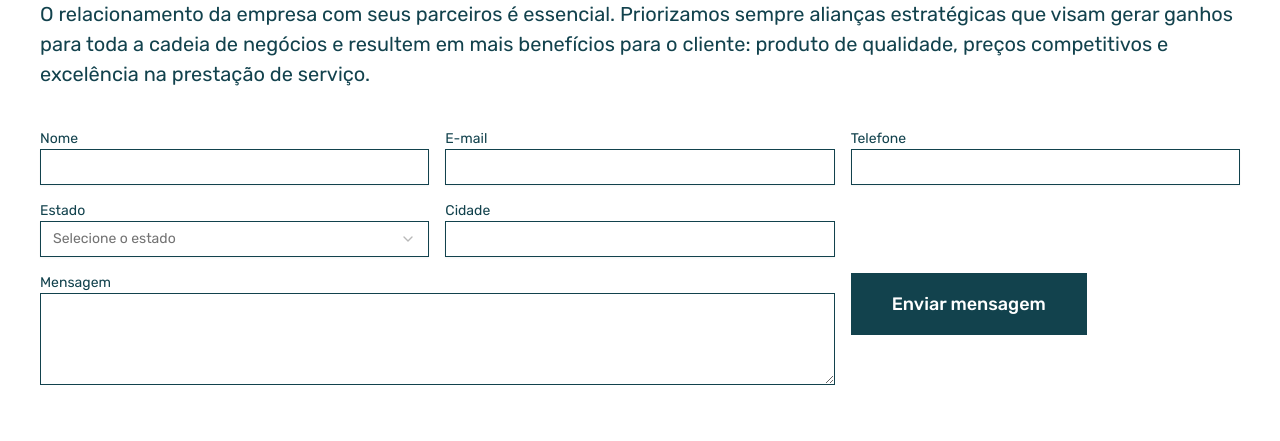
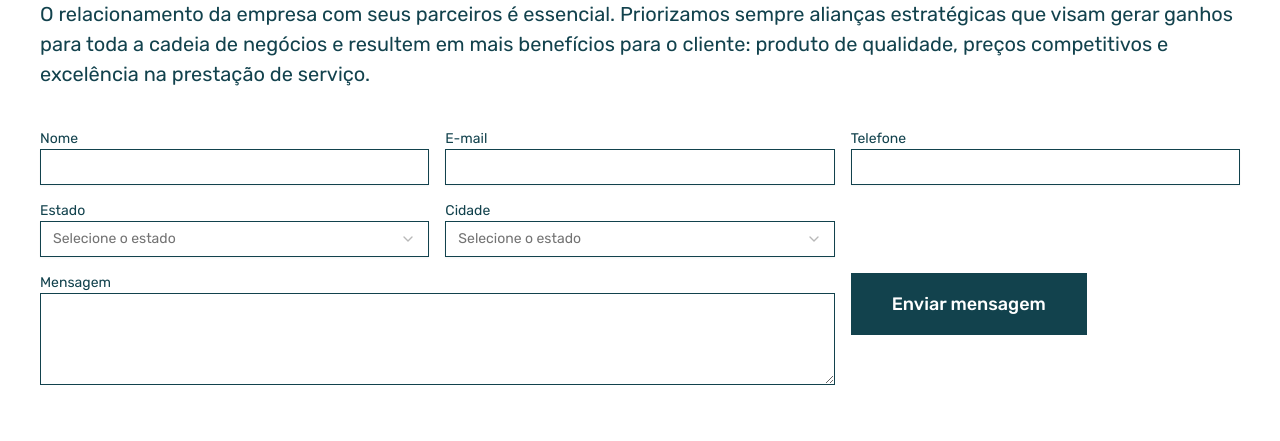
Before and after one commit to renzi-fidele-frontend/construtora-amc, a Next.js app: page /institucional/parceria in a window 1280 px wide. Shown: the part 820-1261 px from the top of the page. Built offline with nearby package versions, Linux system fonts and the light colour scheme.

Commit message:
feat: Adicionando a funcionalidade de mostrar as cidades de acordo com o estado selecionado ao formulário

```diff
--- /dev/null
+++ b/app/institucional/parceria/components/formulario.tsx
@@ -0,0 +1,79 @@
+"use client";
+import Btn from "@/components/shared/Btn";
+import { Input } from "@/components/ui/input";
+import { Select, SelectContent, SelectItem, SelectTrigger, SelectValue } from "@/components/ui/select";
+import { cidadesPorEstado } from "@/data/data";
+import { useState } from "react";
+
+const FormularioDeParceria = () => {
+   const [cidadesDisponiveis, setCidadesDisponiveis] = useState([""]);
+   return (
+      <form className="grid grid-cols-3 gap-4 [&_input]:border-theme1 mt-10 text-sm">
+         {/* Nome */}
+         <fieldset>
+            <label htmlFor="nome">Nome</label>
+            <Input min={3} name="nome" required />
+         </fieldset>
+         {/* Email */}
+         <fieldset>
+            <label htmlFor="email">E-mail</label>
+            <Input type="email" name="email" required />
+         </fieldset>
+         {/* Telefone */}
+         <fieldset>
+            <label htmlFor="tel">Telefone</label>
+            <Input type="tel" name="tel" required />
+         </fieldset>
+         {/* Estado */}
+         <fieldset>
+            <label htmlFor="estado">Estado</label>
+            <Select
+               onValueChange={(novaCidade) => {
+                  cidadesPorEstado.forEach((v) => {
+                     if (v.nome === novaCidade) {
+                        setCidadesDisponiveis(v.cidades);
+                     }
+                  });
+               }}
+            >
+               <SelectTrigger className="border-theme1 w-full">
+                  <SelectValue placeholder="Selecione o estado" />
+               </SelectTrigger>
+               <SelectContent className="">
+                  {cidadesPorEstado.map((cidade, k) => (
+                     <SelectItem value={cidade.nome} key={k}>
+                        {cidade.nome}
+                     </SelectItem>
+                  ))}
+               </SelectContent>
+            </Select>
+         </fieldset>
+         {/* Cidade */}
+         <fieldset>
+            <label htmlFor="cidade">Cidade</label>
+            <Select>
+               <SelectTrigger className="border-theme1 w-full">
+                  <SelectValue placeholder="Selecione o estado" />
+                  <SelectContent className="">
+                     {cidadesDisponiveis.map((cidade, k) => (
+                        <SelectItem value={cidade} key={k}>
+                           {cidade}
+                        </SelectItem>
+                     ))}
+                  </SelectContent>
+               </SelectTrigger>
+            </Select>
+         </fieldset>
+         {/* Mensagem */}
+         <fieldset className="col-span-2">
+            <label htmlFor="msg">Mensagem</label>
+            <textarea className="w-full border border-theme1 h-23 p-3" name="" id=""></textarea>
+         </fieldset>
+         {/* Botão */}
+         <div>
+            <Btn>Enviar mensagem</Btn>
+         </div>
+      </form>
+   );
+};
+export default FormularioDeParceria;
--- a/app/institucional/parceria/page.tsx
+++ b/app/institucional/parceria/page.tsx
@@ -2,10 +2,7 @@ import Container from "@/components/layout/Container";
 import Breadcrumb from "@/components/shared/Breadcrumb";
 import SectionIntro from "@/components/shared/SectionIntro";
 import Image from "next/image";
-import { Input } from "@/components/ui/input";
-import Btn from "@/components/shared/Btn";
-import { Select, SelectContent, SelectItem, SelectTrigger, SelectValue } from "@/components/ui/select";
-import { cidadesPorEstado } from "@/data/data";
+import FormularioDeParceria from "./components/formulario";
 
 const Parceria = () => {
    return (
@@ -27,53 +24,7 @@ const Parceria = () => {
                   titulo="INSTITUCIONAL PARCERIA"
                   descricao="O relacionamento da empresa com seus parceiros é essencial. Priorizamos sempre alianças estratégicas que visam gerar ganhos para toda a cadeia de negócios e resultem em mais benefícios para o cliente: produto de qualidade, preços competitivos e excelência na prestação de serviço."
                />
-               <form className="grid grid-cols-3 gap-4 [&_input]:border-theme1 mt-10 text-sm">
-                  {/* Nome */}
-                  <fieldset>
-                     <label htmlFor="nome">Nome</label>
-                     <Input min={3} name="nome" required />
-                  </fieldset>
-                  {/* Email */}
-                  <fieldset>
-                     <label htmlFor="email">E-mail</label>
-                     <Input type="email" name="email" required />
-                  </fieldset>
-                  {/* Telefone */}
-                  <fieldset>
-                     <label htmlFor="tel">Telefone</label>
-                     <Input type="tel" name="tel" required />
-                  </fieldset>
-                  {/* Estado */}
-                  <fieldset>
-                     <label htmlFor="estado">Estado</label>
-                     <Select>
-                        <SelectTrigger className="border-theme1 w-full">
-                           <SelectValue placeholder="Selecione o estado" />
-                        </SelectTrigger>
-                        <SelectContent className="">
-                           {cidadesPorEstado.map((cidade, k) => (
-                              <SelectItem value={cidade.nome} key={k}>
-                                 {cidade.nome}
-                              </SelectItem>
-                           ))}
-                        </SelectContent>
-                     </Select>
-                  </fieldset>
-                  {/* Cidade */}
-                  <fieldset>
-                     <label htmlFor="cidade">Cidade</label>
-                     <Input name="cidade" required />
-                  </fieldset>
-                  {/* Mensagem */}
-                  <fieldset className="col-span-2">
-                     <label htmlFor="msg">Mensagem</label>
-                     <textarea className="w-full border border-theme1 h-23 p-3" name="" id=""></textarea>
-                  </fieldset>
-                  {/* Botão */}
-                  <div>
-                     <Btn>Enviar mensagem</Btn>
-                  </div>
-               </form>
+               <FormularioDeParceria />
             </Container>
          </section>
       </div>
```
